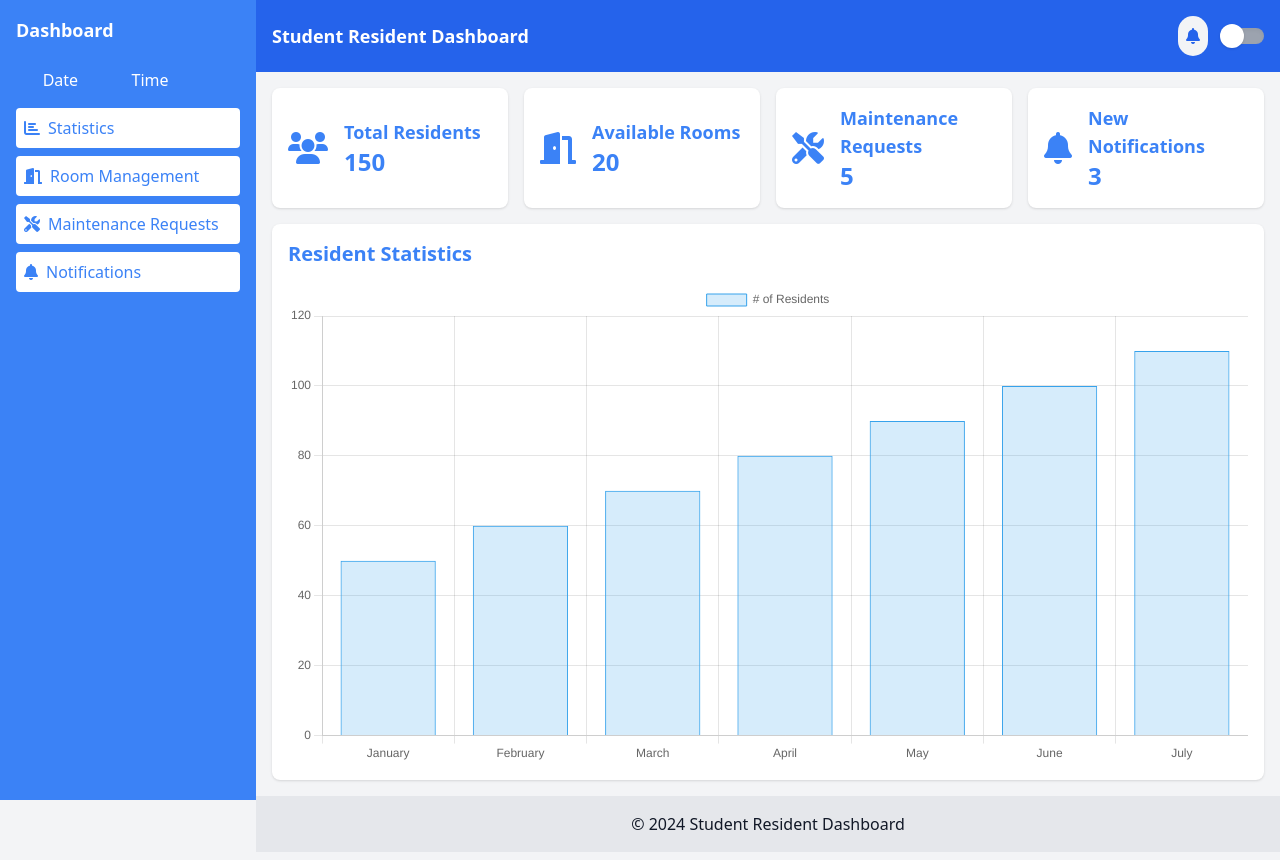
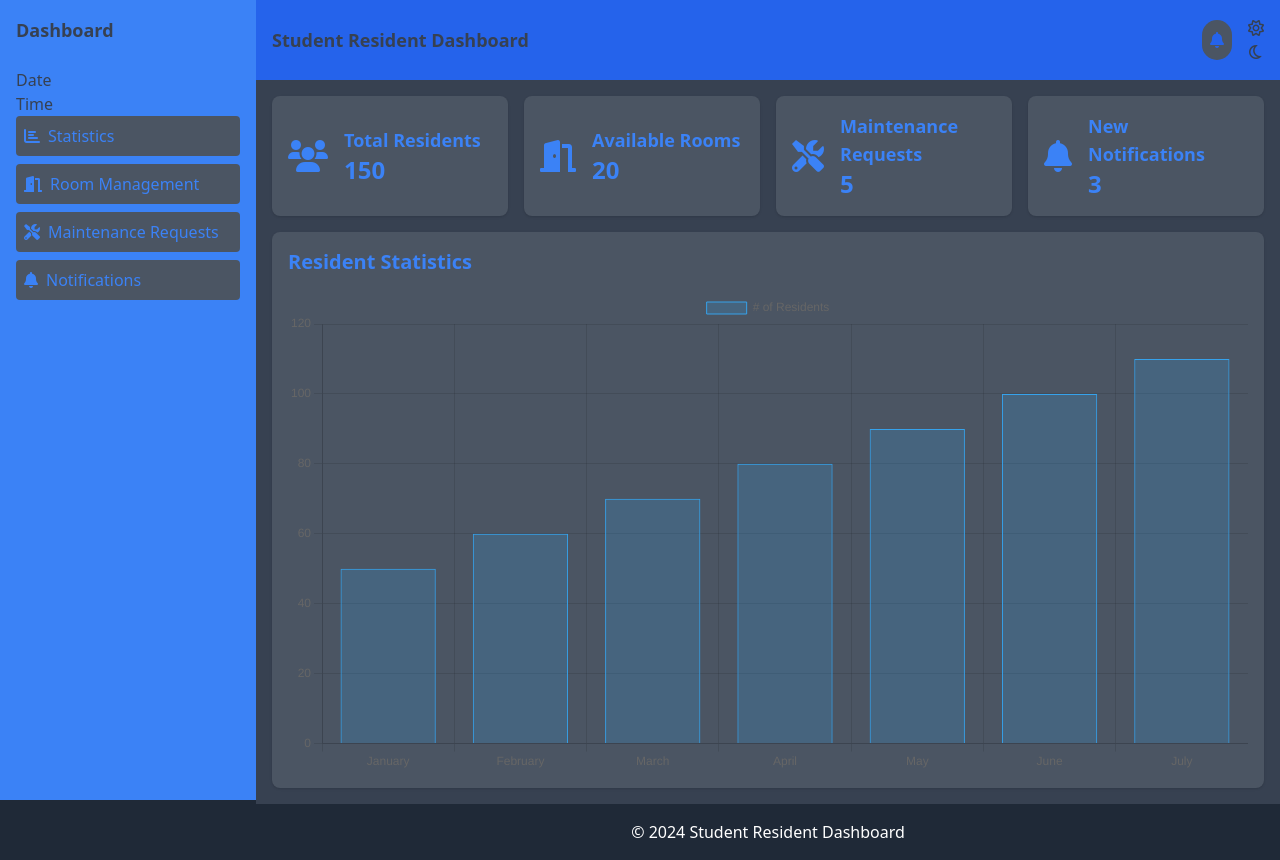
Before and after one commit to Mgeni-E/ubumwe-residence-management-system, a website: page index.html in a window 1280 px wide. Both pictures are taken after a click on the label 1244 px from the left and 36 px from the top of the page. Drawn offline with nearby package versions, Linux system fonts and the light colour scheme.

Commit message:
light/dark Mode

```diff
--- a/index.html
+++ b/index.html
@@ -11,11 +11,13 @@
     />
     <script src="https://cdn.jsdelivr.net/npm/chart.js"></script>
   </head>
-  <body class="bg-gray-100 text-gray-900 flex flex-col min-h-screen">
+  <body
+    class="bg-gray-100 dark:bg-gray-800 text-gray-900 flex flex-col min-h-screen"
+  >
     <div class="flex flex-1 flex-col md:flex-row">
       <!-- Sidebar -->
       <aside
-        class="w-full md:w-64 bg-blue-500 text-white h-auto md:h-screen p-4"
+        class="w-full md:w-64 bg-blue-500 text-white dark:text-gray-700 h-auto md:h-screen p-4"
       >
         <div class="flex items-center justify-between mb-6 md:justify-start">
           <h1 class="text-lg font-bold">Dashboard</h1>
@@ -32,7 +34,7 @@
             <li>
               <a
                 href="#home"
-                class="flex items-center p-2 bg-white text-blue-500 rounded"
+                class="flex items-center p-2 bg-white dark:bg-gray-600 text-blue-500 rounded"
               >
                 <i class="fas fa-chart-bar mr-2 text-blue-500"></i> Statistics
               </a>
@@ -40,7 +42,7 @@
             <li>
               <a
                 href="room_management.html"
-                class="flex items-center p-2 bg-white text-blue-500 rounded"
+                class="flex items-center p-2 bg-white dark:bg-gray-600 text-blue-500 rounded"
               >
                 <i class="fas fa-door-open mr-2 text-blue-500"></i> Room
                 Management
@@ -49,7 +51,7 @@
             <li>
               <a
                 href="maintenance_requests.html"
-                class="flex items-center p-2 bg-white text-blue-500 rounded"
+                class="flex items-center p-2 bg-white dark:bg-gray-600 text-blue-500 rounded"
               >
                 <i class="fas fa-tools mr-2 text-blue-500"></i> Maintenance
                 Requests
@@ -58,7 +60,7 @@
             <li>
               <a
                 href="notifications.html"
-                class="flex items-center p-2 bg-white text-blue-500 rounded"
+                class="flex items-center p-2 bg-white dark:bg-gray-600 text-blue-500 rounded"
               >
                 <i class="fas fa-bell mr-2 text-blue-500"></i> Notifications
               </a>
@@ -69,35 +71,41 @@
       <!-- Main content -->
       <div class="flex-1">
         <header
-          class="bg-blue-600 text-white p-4 flex items-center justify-between"
+          class="bg-blue-600 text-white dark:text-gray-700 p-4 flex items-center justify-between"
         >
           <h1 class="text-lg font-bold">Student Resident Dashboard</h1>
           <div class="flex items-center">
             <a
               href="notifications.html"
-              class="mr-4 p-2 bg-gray-100 text-blue-600 rounded-full"
+              class="mr-4 p-2 bg-gray-100 dark:bg-gray-600 text-blue-600 rounded-full"
             >
               <i class="fas fa-bell"></i>
             </a>
-            <label for="theme-toggle" class="flex items-center cursor-pointer">
+            <label
+              id="theme-toggle"
+              class="flex items-center cursor-pointer"
+              onclick=""
+            >
               <div class="relative">
                 <input id="theme-toggle" type="checkbox" class="sr-only" />
-                <div
-                  class="w-10 h-4 bg-gray-400 rounded-full shadow-inner"
-                ></div>
-                <div
-                  class="dot absolute w-6 h-6 bg-white rounded-full shadow -left-1 -top-1 transition"
-                ></div>
+                <div class="sun cursor-pointer dark:text-gray-700">
+                  <i class="fa-regular fa-sun"></i>
+                </div>
+                <div class="moon cursor-pointer dark:text-gray-700">
+                  <i class="fa-regular fa-moon"></i>
+                </div>
               </div>
             </label>
           </div>
         </header>
-        <main class="p-4 bg-gray-100 flex-1">
+        <main class="p-4 bg-gray-100 dark:bg-gray-700 flex-1">
           <section id="home">
             <div
               class="grid grid-cols-1 md:grid-cols-2 lg:grid-cols-4 gap-4 mb-4"
             >
-              <div class="bg-white p-4 rounded-lg shadow flex items-center">
+              <div
+                class="bg-white dark:bg-gray-600 p-4 rounded-lg shadow flex items-center"
+              >
                 <i class="fas fa-users fa-2x text-blue-500"></i>
                 <div class="ml-4">
                   <h3 class="text-lg font-semibold text-blue-500">
@@ -106,7 +114,9 @@
                   <p class="text-2xl font-bold text-blue-500">150</p>
                 </div>
               </div>
-              <div class="bg-white p-4 rounded-lg shadow flex items-center">
+              <div
+                class="bg-white dark:bg-gray-600 p-4 rounded-lg shadow flex items-center"
+              >
                 <i class="fas fa-door-open fa-2x text-blue-500"></i>
                 <div class="ml-4">
                   <h3 class="text-lg font-semibold text-blue-500">
@@ -115,7 +125,9 @@
                   <p class="text-2xl font-bold text-blue-500">20</p>
                 </div>
               </div>
-              <div class="bg-white p-4 rounded-lg shadow flex items-center">
+              <div
+                class="bg-white dark:bg-gray-600 p-4 rounded-lg shadow flex items-center"
+              >
                 <i class="fas fa-tools fa-2x text-blue-500"></i>
                 <div class="ml-4">
                   <h3 class="text-lg font-semibold text-blue-500">
@@ -124,7 +136,9 @@
                   <p class="text-2xl font-bold text-blue-500">5</p>
                 </div>
               </div>
-              <div class="bg-white p-4 rounded-lg shadow flex items-center">
+              <div
+                class="bg-white dark:bg-gray-600 p-4 rounded-lg shadow flex items-center"
+              >
                 <i class="fas fa-bell fa-2x text-blue-500"></i>
                 <div class="ml-4">
                   <h3 class="text-lg font-semibold text-blue-500">
@@ -134,11 +148,13 @@
                 </div>
               </div>
             </div>
-            <div class="bg-white p-4 rounded-lg shadow">
+            <div
+              class="bg-white dark:bg-gray-600 dark:text-slate-100 p-4 rounded-lg shadow"
+            >
               <h2 class="text-xl font-semibold mb-4 text-blue-500">
                 Resident Statistics
               </h2>
-              <canvas id="myChart"></canvas>
+              <canvas id="myChart" class="dark:text-slate-100"></canvas>
             </div>
           </section>
           <section id="room-management" class="hidden">
@@ -151,7 +167,9 @@
             <!-- Notification content -->
           </section>
         </main>
-        <footer class="bg-gray-200 text-gray-900 p-4 text-center">
+        <footer
+          class="bg-gray-200 dark:bg-gray-800 dark:text-white text-gray-900 p-4 text-center"
+        >
           <p>&copy; 2024 Student Resident Dashboard</p>
         </footer>
       </div>
--- a/js/theme.js
+++ b/js/theme.js
@@ -1,20 +1,48 @@
-document.addEventListener("DOMContentLoaded", () => {
-    const themeToggle = document.getElementById("theme-toggle");
-    const body = document.body;
+// icons
+const sunIcon = document.querySelector(".sun");
+const moonIcon = document.querySelector(".moon");
 
-    // Load theme from local storage
-    if (localStorage.getItem("theme") === "dark") {
-      body.classList.add("dark-mode");
-      themeToggle.checked = true;
-    }
+// theme vars
+const userTheme = localStorage.getItem("theme");
+const systemTheme = window.matchMedia("(prefers-color-scheme: dark)");
 
-    themeToggle.addEventListener("change", () => {
-      if (themeToggle.checked) {
-        body.classList.add("dark-mode");
-        localStorage.setItem("theme", "dark");
-      } else {
-        body.classList.remove("dark-mode");
-        localStorage.setItem("theme", "light");
-      }
-    });
-  });
+// icon toggling
+const iconToggle = () => {
+  moonIcon.classList.toggle("display-none");
+  sunIcon.classList.toggle("display-none");
+};
+
+// Initial theme check
+
+const themeCheck = () => {
+  if (userTheme === "dark" || (!userTheme && systemTheme.matches)) {
+    document.documentElement.classList.add("dark");
+    moonIcon.classList.add("display-none");
+    return;
+  }
+  sunIcon.classList.add("display-none");
+};
+
+// manual Theme switch
+const themeSwitch = () => {
+  if (document.documentElement.classList.contains("dark")) {
+    document.documentElement.classList.remove("dark");
+    localStorage.setItem("theme", "light");
+    iconToggle();
+    return;
+  }
+  document.documentElement.classList.add("dark");
+  localStorage.setItem("theme", "dark");
+  iconToggle();
+};
+
+// call theme switch on clicking buttons
+sunIcon.addEventListener("click", () => {
+  themeSwitch();
+});
+
+moonIcon.addEventListener("click", () => {
+  themeSwitch();
+});
+
+themeCheck();
--- a/styles/main.scss
+++ b/styles/main.scss
@@ -31,7 +31,6 @@ body {
 .bg-white {
   @apply bg-white dark:bg-gray-800;
 }
-
 
 // Variables
 $bg-color-light: #f3f4f6;
@@ -100,4 +99,9 @@ main {
   @apply p-4 bg-gray-100 flex-1;
 }
 
+// Custom styles
+.display-none {
+  @apply hidden;
+}
+
 // Other styles can be added similarly
--- a/tailwind.config.js
+++ b/tailwind.config.js
@@ -9,4 +9,5 @@ module.exports = {
     extend: {},
   },
   plugins: [],
+  darkMode: "class",
 }
```
Also changed, not shown: maintenance_requests.html (+20 -21 lines), notifications.html (+19 -18 lines), room_management.html (+24 -22 lines), styles/main.css, 1 other file. Lines whose indentation alone changed are shown as unchanged.
